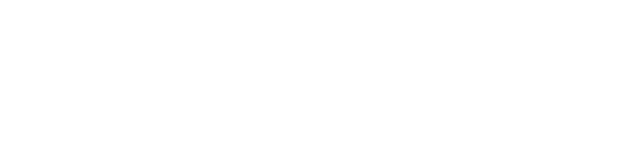
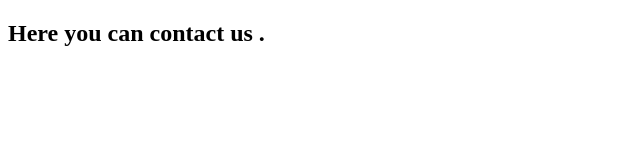
Before and after one commit to Surbhi-Patle-11/Assignment1, a plain HTML site: page contact.html in a window 1280 px wide. Shown: the whole page, without its empty margins (0-640 px from the left). Drawn offline with Linux system fonts and the light colour scheme.

Commit message:
add contactheading

```diff
--- a/contact.html
+++ b/contact.html
@@ -3,9 +3,10 @@
 <head>
     <meta charset="UTF-8">
     <meta name="viewport" content="width=device-width, initial-scale=1.0">
-    <title>Document</title>
+    <title>contact</title>
 </head>
 <body>
+    <h2>Here you can contact us .</h2>
 
 </body>
 </html>
```
